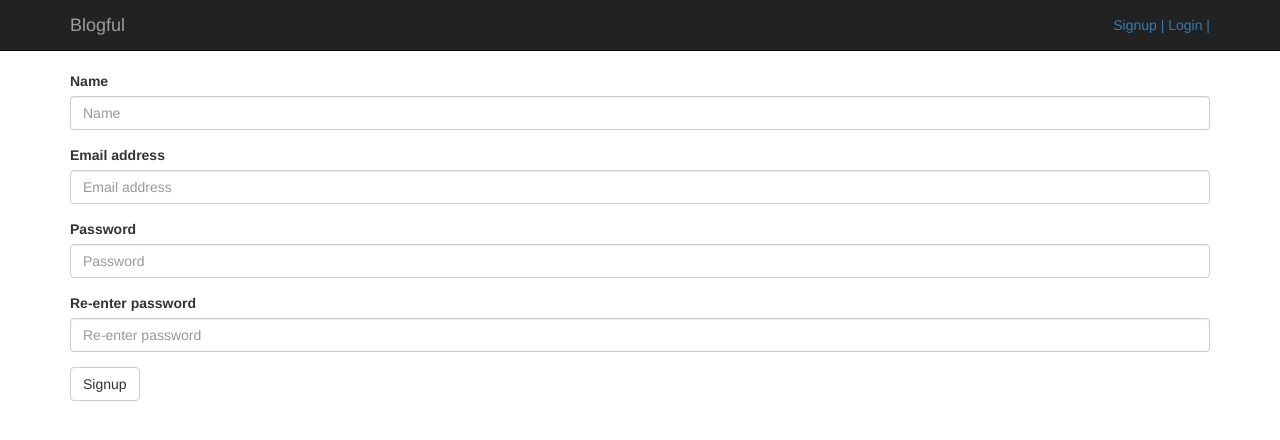
After one commit to avissens/blog, a Flask app: page /signup in a window 1280 px wide. The commit adds this page. Shown: the top 440 px of the page. Run offline with Flask 2, Linux system fonts and the light colour scheme; some libraries are stand-ins or nearby versions.

Commit message:
Finishing touches

```diff
--- a/blog/static/css/main.css
+++ b/blog/static/css/main.css
@@ -4,5 +4,11 @@ div.metadata {
 }
 
 .edit {
-  margin-left: 11em;
+    margin-left: 11em;
 }
+
+.signup {
+    color: white;
+    margin-top: 15px;
+    text-align: right;
+}
--- a/blog/templates/base.html
+++ b/blog/templates/base.html
@@ -32,6 +32,17 @@
                     </button>
                     <a class="navbar-brand" href="{{ url_for('entries') }}">Blogful</a>
                 </div>
+                <div class="signup">
+                    {% if current_user.is_authenticated %}
+                    Hi {{ current_user.name }}!
+                    <a href="/entry/add">|  Add entry</a>
+                    <a href="/logout">|  Logout</a>
+                    {% else %}
+                    <a href="/signup">Signup  |</a>
+                    <a href="/login">Login  |</a>
+                    {% endif %}
+
+                </div>
                 <div class="collapse navbar-collapse">
                     <ul class="nav navbar-nav navbar-right">
                     </ul>
--- a/blog/templates/entry.html
+++ b/blog/templates/entry.html
@@ -3,8 +3,10 @@
 {% block content %}
 
 {{ macros.render_entry(entry) }}
+{% if entry.author.id == current_user.id %}
 <ul class="edit">
         <button type="submit" class="btn btn-default"><a href="/entry/{{ entry.id }}/edit">Edit</a></button>
         <button type="submit" class="btn btn-default"><a href="/entry/{{ entry.id }}/delete">Delete</a></button>
 </ul>
+{% endif %}
 {% endblock %}
--- a/blog/templates/macros.html
+++ b/blog/templates/macros.html
@@ -11,6 +11,9 @@
         <h1>
             <a href="/entry/{{ entry.id }}">{{ entry.title }}</a>
         </h1>
+            <p>
+                {{ entry.author.name }}
+            </p>
         {{ entry.content | markdown }}
     </div>
 </div>
--- /dev/null
+++ b/blog/templates/signup.html
@@ -0,0 +1,22 @@
+{% extends "base.html" %}
+{% block content %}
+<form role="form" method="POST">
+    <div class="form-group">
+        <label for="email">Name</label>
+        <input type="email" class="form-control" id="name" name="name" placeholder="Name" required>
+    </div>
+    <div class="form-group">
+        <label for="email">Email address</label>
+        <input type="email" class="form-control" id="email" name="email" placeholder="Email address" required>
+    </div>
+    <div class="form-group">
+        <label for="password">Password</label>
+        <input type="password" class="form-control" id="password" name="password" placeholder="Password" required>
+    </div>
+    <div class="form-group">
+        <label for="password">Re-enter password</label>
+        <input type="password" class="form-control" id="password_2" name="password_2" placeholder="Re-enter password" required>
+    </div>
+    <button type="submit" class="btn btn-default">Signup</button>
+</form>
+{% endblock %}
--- a/blog/views.py
+++ b/blog/views.py
@@ -40,12 +40,15 @@ from flask.ext.login import login_required
 def add_entry_get():
     return render_template("add_entry.html")
 
+from flask.ext.login import current_user
+
 @app.route("/entry/add", methods=["POST"])
 @login_required
 def add_entry_post():
     entry = Entry(
         title=request.form["title"],
         content=request.form["content"],
+        author=current_user
     )
     session.add(entry)
     session.commit()
@@ -62,6 +65,7 @@ def edit_entry_get(id):
     return render_template("edit.html", entry=entry)
 
 @app.route("/entry/<int:id>/edit", methods=["POST"])
+@login_required
 def edit_entry_post(id):
     entry = session.query(Entry).get(id)
     entry.title = request.form["title"]
@@ -70,25 +74,27 @@ def edit_entry_post(id):
     return redirect(url_for("entries"))
 
 @app.route("/entry/<int:id>/delete", methods=["GET"])
+@login_required
 def delete_entry(id):
     entry = session.query(Entry).get(id)
     return render_template("delete.html", entry=entry)
 
 @app.route("/entry/<int:id>/delete", methods=["POST"])
+@login_required
 def delete_entry_post(id):
     entry = session.query(Entry).get(id)
     session.delete(entry)
     session.commit()
     return redirect(url_for("entries"))
 
+from flask import flash
+from flask.ext.login import login_user, logout_user
+from werkzeug.security import check_password_hash
+from .database import User
+
 @app.route("/login", methods=["GET"])
 def login_get():
     return render_template("login.html")
-
-from flask import flash
-from flask.ext.login import login_user
-from werkzeug.security import check_password_hash
-from .database import User
 
 @app.route("/login", methods=["POST"])
 def login_post():
@@ -98,6 +104,32 @@ def login_post():
     if not user or not check_password_hash(user.password, password):
         flash("Incorrect username or password", "danger")
         return redirect(url_for("login_get"))
-
     login_user(user)
     return redirect(request.args.get('next') or url_for("entries"))
+
+@app.route("/logout")
+def logout():
+    logout_user()
+    return render_template("logout.html")
+
+@app.route("/signup", methods=["GET"])
+def signup_get():
+    return render_template("signup.html")
+
+from werkzeug.security import generate_password_hash
+
+@app.route("/signup" , methods=["POST"])
+def signup_post():
+    name = request.form["name"]
+    email = request.form["email"]
+    password = request.form["password"]
+    password_2 = request.form["password_2"]
+    user = User(name=name, email=email, password=generate_password_hash(password))
+    if session.query(User).filter_by(email=email).first():
+        flash("User with that email address already exists")
+    if password != password_2:
+        flash("Password doesn't match")
+    session.add(user)
+    session.commit()
+    flash("User successfully registered. Please login")
+    return redirect(url_for("login_get"))
```
Also changed, not shown: blog/database.py (+13 -10 lines), blog/templates/logout.html (added, +8 -0 lines), manage.py (+10 -0 lines), migrations/alembic.ini (added, +45 -0 lines), migrations/env.py (added, +87 -0 lines), migrations/script.py.mako (added, +22 -0 lines), migrations/versions/69638d1e1760_.py (added, +28 -0 lines), 1 other file.
